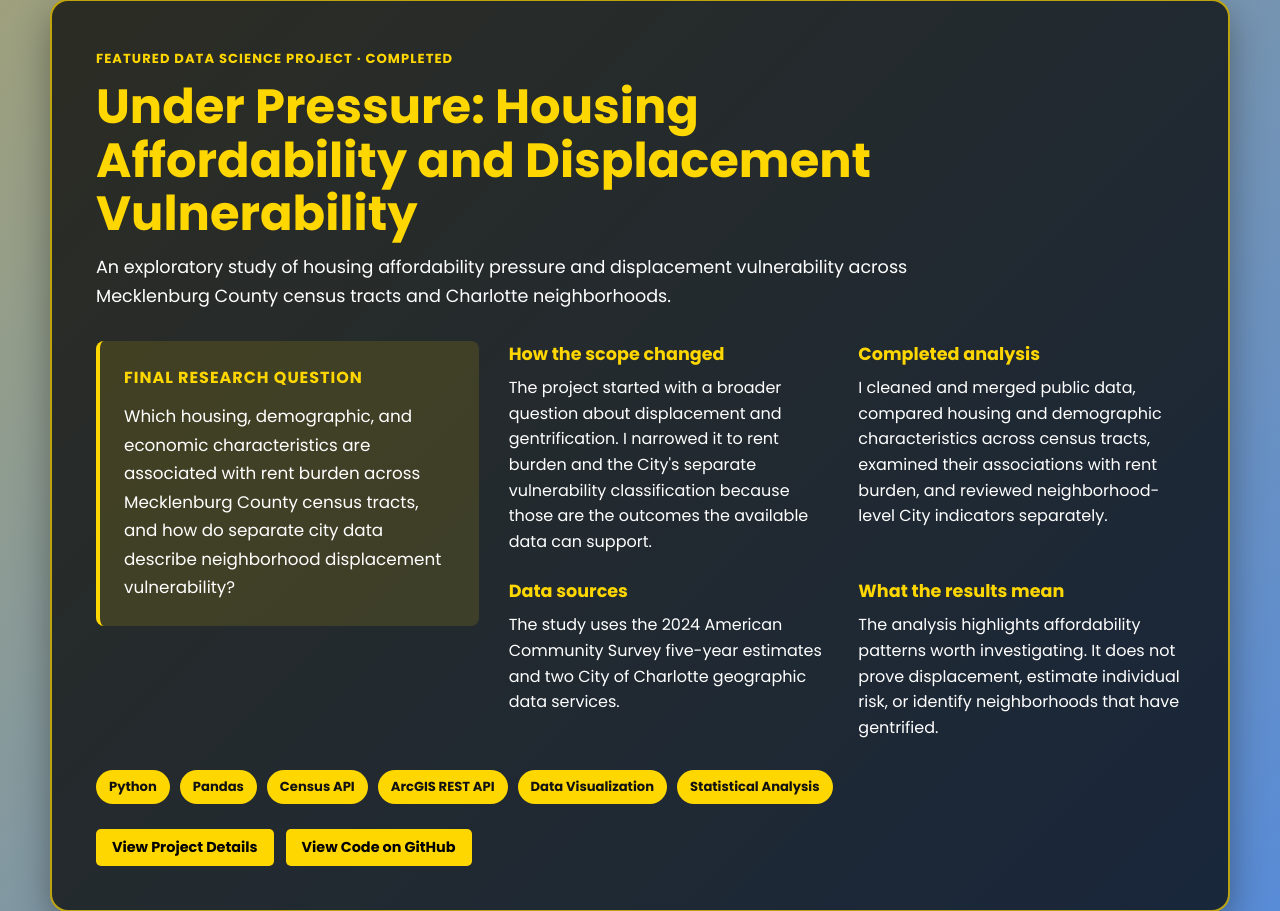
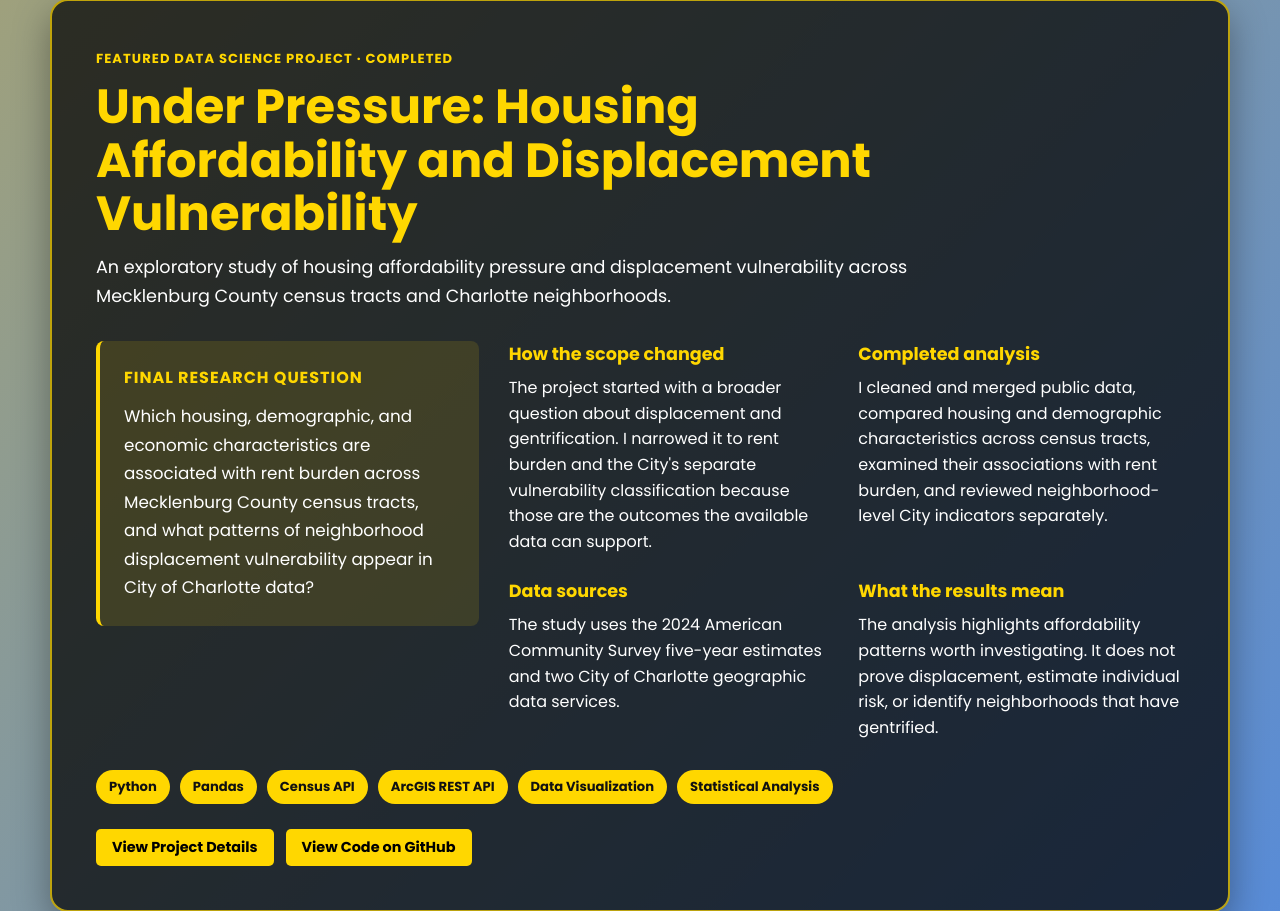
Before and after one commit to Kch56/kyle_portfolio_web, a Flask app: page /current-projects in a window 1280 px wide. Shown: the part 343-1254 px from the top of the page. Run offline with Flask 3, Linux system fonts and the light colour scheme; data that the repository does not hold is empty.

Commit message:
Refine housing study research question

```diff
--- a/templates/current_projects.html
+++ b/templates/current_projects.html
@@ -17,7 +17,7 @@
     <div class="featured-project-layout">
       <div class="featured-project-question">
         <span>Final Research Question</span>
-        <p>Which housing, demographic, and economic characteristics are associated with rent burden across Mecklenburg County census tracts, and how do separate city data describe neighborhood displacement vulnerability?</p>
+        <p>Which housing, demographic, and economic characteristics are associated with rent burden across Mecklenburg County census tracts, and what patterns of neighborhood displacement vulnerability appear in City of Charlotte data?</p>
       </div>
 
       <div class="featured-project-details">
```
